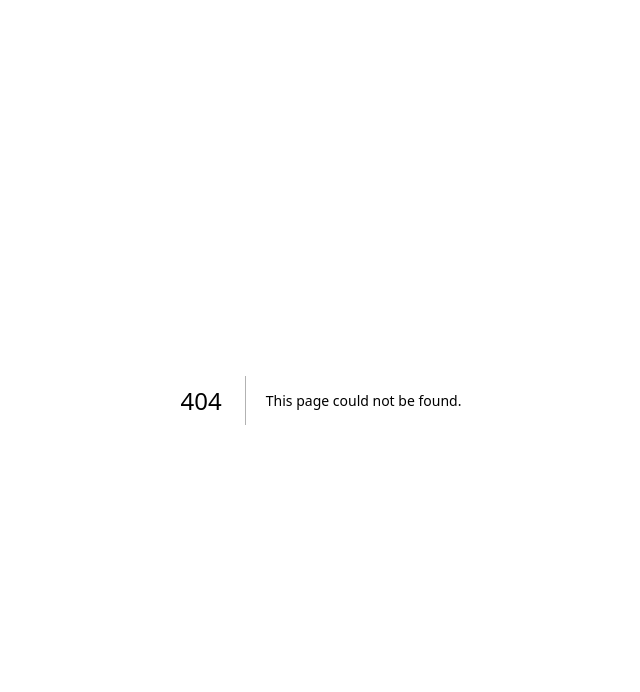
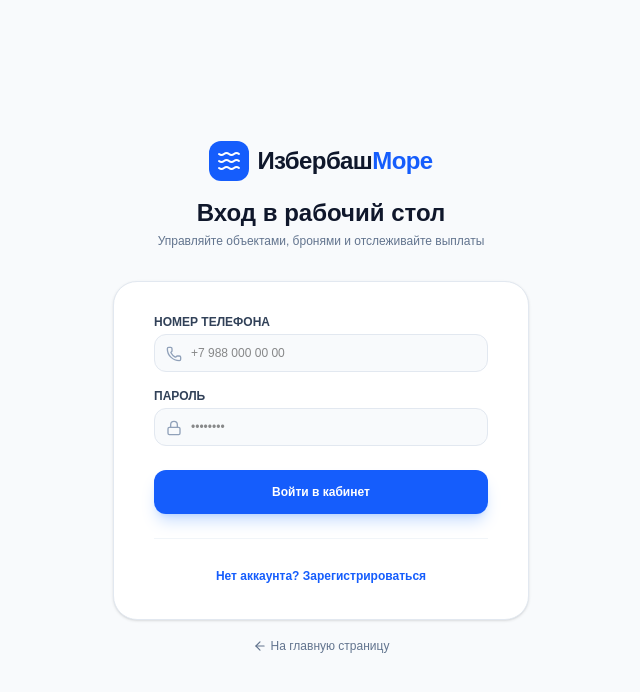
Before and after one commit to Bagistr/izberbash-booking, a Next.js app: page /login in a window 1280 px wide. Before the commit this address had no page. Shown: the top 692 px of the page, without its empty margins (319-959 px from the left). Built offline with nearby package versions, Linux system fonts and the light colour scheme.

Commit message:
Add landlord login and header profile links

```diff
--- /dev/null
+++ b/src/app/login/page.tsx
@@ -0,0 +1,117 @@
+'use client';
+
+import React, { useState } from 'react';
+import Link from 'next/link';
+import { useRouter } from 'next/navigation';
+import { Waves, ArrowLeft, Lock, Phone, User, ShieldCheck } from 'lucide-react';
+
+export default function LoginPage() {
+  const router = useRouter();
+  const [isRegister, setIsRegister] = useState(false);
+  const [name, setName] = useState('');
+  const [phone, setPhone] = useState('');
+  const [password, setPassword] = useState('');
+
+  const handleSubmit = (e: React.FormEvent) => {
+    e.preventDefault();
+    // Сохраняем имя арендодателя для сессии
+    localStorage.setItem('landlord_user', JSON.stringify({ name: name || 'Арендодатель', phone }));
+    router.push('/dashboard');
+  };
+
+  return (
+    <main className="min-h-screen bg-slate-50 flex flex-col justify-center py-12 sm:px-6 lg:px-8">
+      <div className="sm:mx-auto sm:w-full sm:max-w-md text-center">
+        <Link href="/" className="inline-flex items-center space-x-2 mb-4">
+          <div className="bg-blue-600 p-2 rounded-xl text-white">
+            <Waves className="w-6 h-6" />
+          </div>
+          <span className="font-extrabold text-2xl tracking-tight text-slate-900">
+            Избербаш<span className="text-blue-600">Море</span>
+          </span>
+        </Link>
+        <h2 className="text-2xl font-black text-slate-900">
+          {isRegister ? 'Регистрация арендодателя' : 'Вход в рабочий стол'}
+        </h2>
+        <p className="text-xs text-slate-500 mt-1">
+          Управляйте объектами, бронями и отслеживайте выплаты
+        </p>
+      </div>
+
+      <div className="mt-8 sm:mx-auto sm:w-full sm:max-w-md px-4">
+        <div className="bg-white py-8 px-6 sm:px-10 rounded-3xl shadow-sm border border-slate-200">
+          <form className="space-y-4" onSubmit={handleSubmit}>
+            {isRegister && (
+              <div>
+                <label className="block text-xs font-bold text-slate-700 uppercase mb-1">Ваше имя</label>
+                <div className="relative">
+                  <User className="w-4 h-4 text-slate-400 absolute left-3 top-3" />
+                  <input
+                    type="text"
+                    required
+                    placeholder="Руслан"
+                    value={name}
+                    onChange={(e) => setName(e.target.value)}
+                    className="w-full text-xs bg-slate-50 border border-slate-200 rounded-xl pl-9 pr-3 py-2.5 focus:ring-2 focus:ring-blue-500 focus:outline-none"
+                  />
+                </div>
+              </div>
+            )}
+
+            <div>
+              <label className="block text-xs font-bold text-slate-700 uppercase mb-1">Номер телефона</label>
+              <div className="relative">
+                <Phone className="w-4 h-4 text-slate-400 absolute left-3 top-3" />
+                <input
+                  type="tel"
+                  required
+                  placeholder="+7 988 000 00 00"
+                  value={phone}
+                  onChange={(e) => setPhone(e.target.value)}
+                  className="w-full text-xs bg-slate-50 border border-slate-200 rounded-xl pl-9 pr-3 py-2.5 focus:ring-2 focus:ring-blue-500 focus:outline-none"
+                />
+              </div>
+            </div>
+
+            <div>
+              <label className="block text-xs font-bold text-slate-700 uppercase mb-1">Пароль</label>
+              <div className="relative">
+                <Lock className="w-4 h-4 text-slate-400 absolute left-3 top-3" />
+                <input
+                  type="password"
+                  required
+                  placeholder="••••••••"
+                  value={password}
+                  onChange={(e) => setPassword(e.target.value)}
+                  className="w-full text-xs bg-slate-50 border border-slate-200 rounded-xl pl-9 pr-3 py-2.5 focus:ring-2 focus:ring-blue-500 focus:outline-none"
+                />
+              </div>
+            </div>
+
+            <button
+              type="submit"
+              className="w-full bg-blue-600 hover:bg-blue-700 text-white font-bold text-xs py-3.5 rounded-xl transition-colors shadow-lg shadow-blue-500/25 mt-2"
+            >
+              {isRegister ? 'Зарегистрироваться' : 'Войти в кабинет'}
+            </button>
+          </form>
+
+          <div className="mt-6 pt-6 border-t border-slate-100 text-center">
+            <button
+              onClick={() => setIsRegister(!isRegister)}
+              className="text-xs text-blue-600 font-bold hover:underline"
+            >
+              {isRegister ? 'Уже есть аккаунт? Войти' : 'Нет аккаунта? Зарегистрироваться'}
+            </button>
+          </div>
+        </div>
+
+        <div className="text-center mt-4">
+          <Link href="/" className="inline-flex items-center text-xs text-slate-500 hover:text-slate-800">
+            <ArrowLeft className="w-3.5 h-3.5 mr-1" /> На главную страницу
+          </Link>
+        </div>
+      </div>
+    </main>
+  );
+}
--- a/src/app/page.tsx
+++ b/src/app/page.tsx
@@ -2,9 +2,8 @@ import Link from 'next/link';
 import { sql } from '@/lib/db';
 import { Property } from '@/types/property';
 import { PropertyList } from '@/components/PropertyList';
-import { Waves, ShieldCheck, MapPin, Sparkles } from 'lucide-react';
+import { Waves, ShieldCheck, MapPin, Sparkles, LayoutDashboard } from 'lucide-react';
 
-// Принудительно отключаем кэш, чтобы новые объявления из базы подгружались сразу
 export const dynamic = 'force-dynamic';
 
 async function getProperties(): Promise<Property[]> {
@@ -22,24 +21,35 @@ export default async function HomePage() {
 
   return (
     <main className="min-h-screen bg-slate-50 text-slate-900">
-      {/* Шапка */}
+      {/* Шапка с кнопками кабинета */}
       <header className="bg-white border-b border-slate-200 sticky top-0 z-50">
         <div className="max-w-7xl mx-auto px-4 sm:px-6 lg:px-8 h-16 flex items-center justify-between">
-          <div className="flex items-center space-x-2">
+          <Link href="/" className="flex items-center space-x-2">
             <div className="bg-blue-600 p-2 rounded-xl text-white">
               <Waves className="w-6 h-6" />
             </div>
             <span className="font-extrabold text-xl tracking-tight text-slate-900">
               Избербаш<span className="text-blue-600">Море</span>
             </span>
+          </Link>
+
+          {/* Кнопки для арендодателей */}
+          <div className="flex items-center space-x-3">
+            <Link
+              href="/dashboard"
+              className="inline-flex items-center space-x-1.5 text-xs font-bold text-slate-700 hover:text-blue-600 bg-slate-100 hover:bg-slate-200 px-3.5 py-2 rounded-xl transition-all"
+            >
+              <LayoutDashboard className="w-4 h-4 text-blue-600" />
+              <span>Кабинет владельца</span>
+            </Link>
+
+            <Link
+              href="/add-property"
+              className="bg-blue-600 text-white font-bold text-xs px-4 py-2 rounded-xl hover:bg-blue-700 transition-colors inline-block shadow-sm shadow-blue-500/20"
+            >
+              Сдать жилье
+            </Link>
           </div>
-
-          <Link
-            href="/add-property"
-            className="bg-slate-900 text-white font-medium text-sm px-4 py-2 rounded-xl hover:bg-slate-800 transition-colors inline-block"
-          >
-            Сдать жилье
-          </Link>
         </div>
       </header>
 
@@ -62,7 +72,7 @@ export default async function HomePage() {
               <ShieldCheck className="w-8 h-8 text-blue-400 flex-shrink-0" />
               <div>
                 <p className="font-bold text-sm">Проверенное жилье</p>
-                <p className="text-xs text-blue-200">Реальные фото и контакты</p>
+                <p className="text-xs text-blue-200">Реальные фото и бронь</p>
               </div>
             </div>
             <div className="flex items-center space-x-3 bg-white/10 backdrop-blur-md p-3.5 rounded-2xl border border-white/10">
@@ -75,18 +85,18 @@ export default async function HomePage() {
             <div className="flex items-center space-x-3 bg-white/10 backdrop-blur-md p-3.5 rounded-2xl border border-white/10">
               <Waves className="w-8 h-8 text-blue-400 flex-shrink-0" />
               <div>
-                <p className="font-bold text-sm">Без переплат</p>
-                <p className="text-xs text-blue-200">Прямые цены от хозяев</p>
+                <p className="font-bold text-sm">Гарантия дат</p>
+                <p className="text-xs text-blue-200">Без двойных бронирований</p>
               </div>
             </div>
           </div>
         </div>
       </section>
 
-      {/* Каталог объектов */}
+      {/* Каталог объектов и фильтры */}
       <section className="max-w-7xl mx-auto px-4 sm:px-6 lg:px-8 py-10">
         <h2 className="text-2xl font-bold text-slate-900 mb-6">
-          Доступные объекты в Избербаше ({properties.length})
+          Каталог жилья ({properties.length})
         </h2>
 
         <PropertyList properties={properties} />
```
